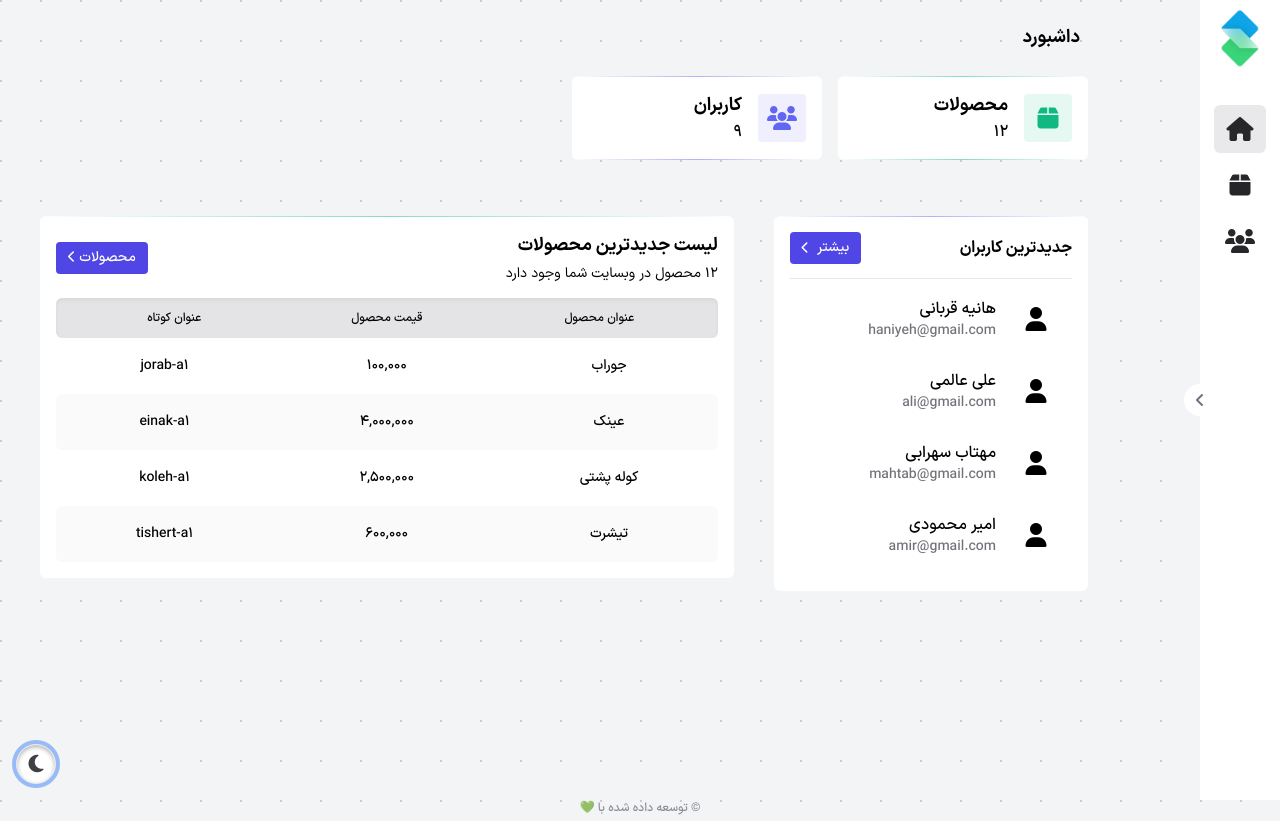
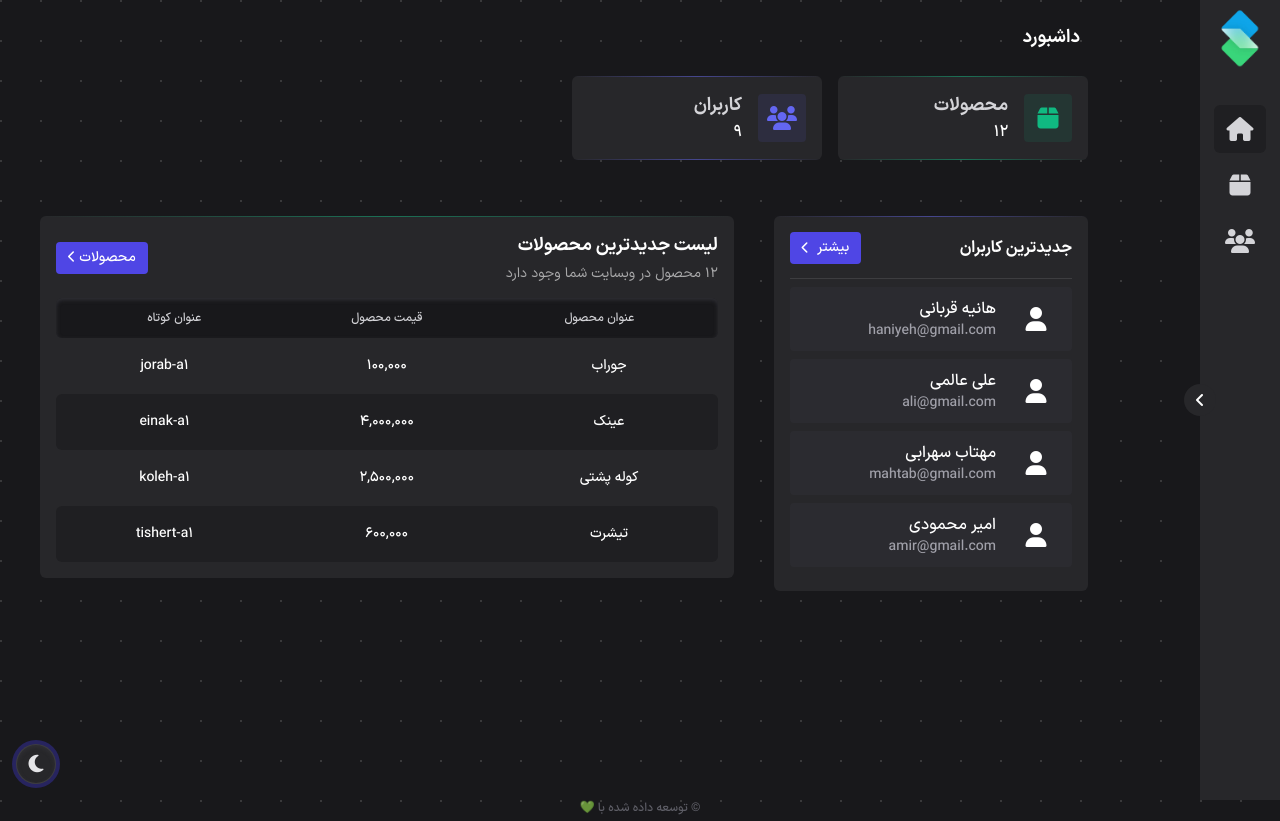
Before and after one commit to narimaniElma/vanilla-js-dashboard, a plain HTML site: page index.html in a window 1280 px wide. Both pictures are taken after a click on the button 36 px from the left and 764 px from the top of the page. Drawn offline with Linux system fonts and the light colour scheme; files whose address does not match are found by name.

Commit message:
fix: theme changin bug

```diff
--- a/index.html
+++ b/index.html
@@ -177,6 +177,7 @@
 
 
   <script type="module" src="./js/index.js"></script>
+  <script type="module" src="./js/theme.js"></script>
   </body>
 
 </html>
--- a/js/index.js
+++ b/js/index.js
@@ -1,4 +1,5 @@
-import { data } from './data.js'
+import { data } from "./data.js";
+import { getTheme } from "./theme.js";
 
 const toggleSidebarBtn = document.querySelector(".toggle-sidebar");
 const sidebarElem = document.querySelector(".sidebar");
@@ -20,6 +21,7 @@ function getData() {
 
   showLatestUsers();
   showLatestProducts();
+  getTheme();
 }
 
 function showLatestUsers() {
--- a/js/theme.js
+++ b/js/theme.js
@@ -4,16 +4,22 @@ const htmlTags = document.querySelectorAll("html");
 let theme = "light";
 
 function changeTheme() {
-  htmlTags.forEach(function (htmlTag) {
-    htmlTag.classList.toggle("dark");
-  });
+  if (theme === "light") {
+    theme = "dark";
 
-  if (theme === "light") {
     themeButton.innerHTML = '<i class="fas fa-moon"></i>';
-    theme = "dark";
+
+    htmlTags.forEach(function (htmlTag) {
+      htmlTag.classList.add("dark");
+    });
   } else {
+    theme = "light";
+
     themeButton.innerHTML = '<i class="fas fa-sun"></i>';
-    theme = "light";
+
+    htmlTags.forEach(function (htmlTag) {
+      htmlTag.classList.remove("dark");
+    });
   }
 
   setThemeInLocalStorage();
@@ -27,6 +33,20 @@ export function getTheme() {
   } else {
     setThemeInLocalStorage();
   }
+
+  if (theme === "light") {
+    themeButton.innerHTML = '<i class="fas fa-moon"></i>';
+
+    htmlTags.forEach(function (htmlTag) {
+      htmlTag.classList.remove("dark");
+    });
+  } else {
+    themeButton.innerHTML = '<i class="fas fa-sun"></i>';
+
+    htmlTags.forEach(function (htmlTag) {
+      htmlTag.classList.add("dark");
+    });
+  }
 }
 
 function setThemeInLocalStorage() {
--- a/js/users.js
+++ b/js/users.js
@@ -1,4 +1,5 @@
 import { data } from "./data.js";
+import { getTheme } from "./theme.js";
 
 const usersCountElem = document.querySelector(".users-data");
 const createUserBtn = document.querySelector("#create-user");
@@ -61,6 +62,7 @@ function showUsers() {
 
 function getUsersData() {
   let users = JSON.parse(localStorage.getItem("users"));
+  getTheme();
 
   if (users) {
     data.users = users;
```
Also changed, not shown: products.html (+1 -0 lines), users.html (+1 -0 lines).
